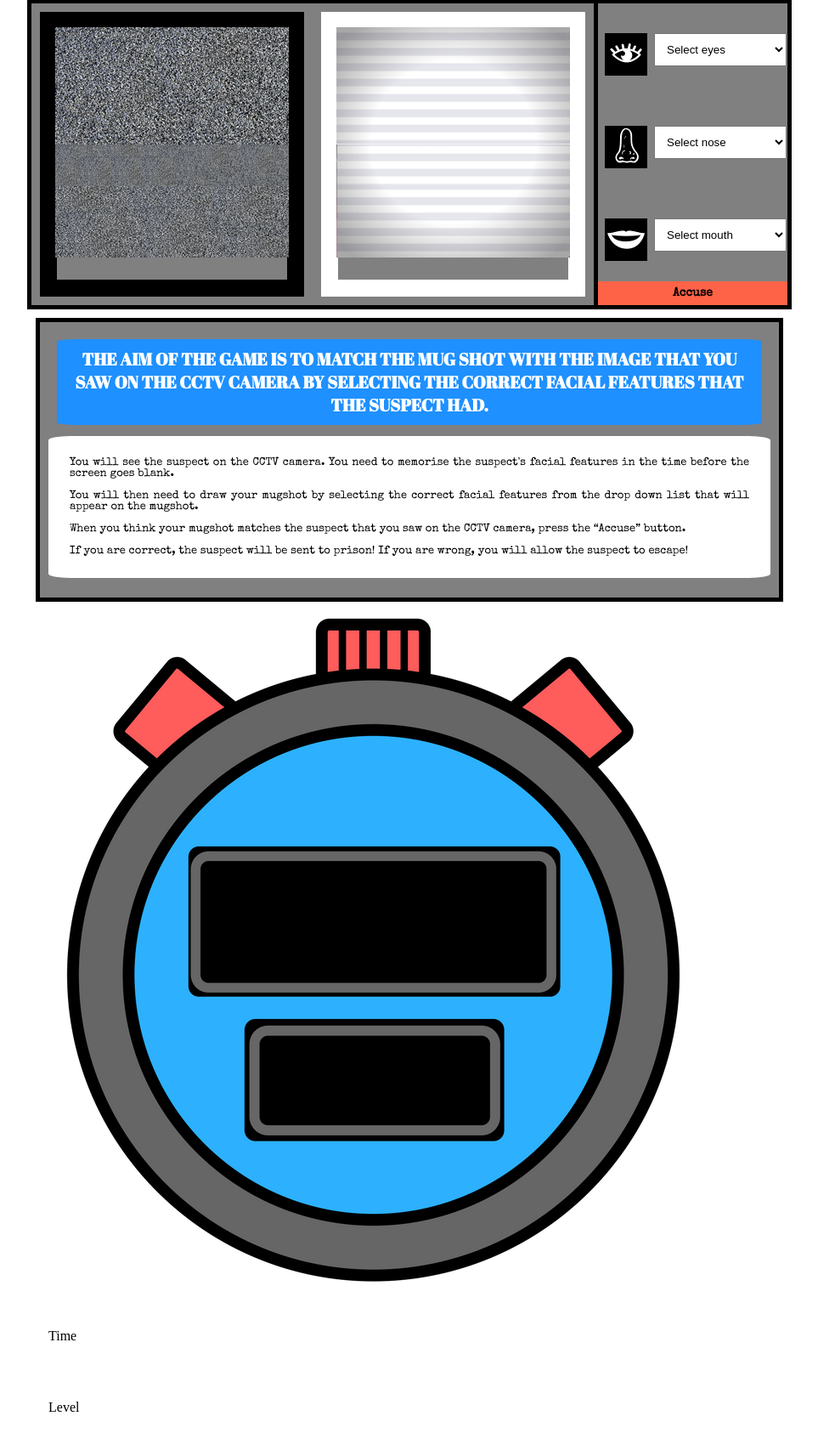
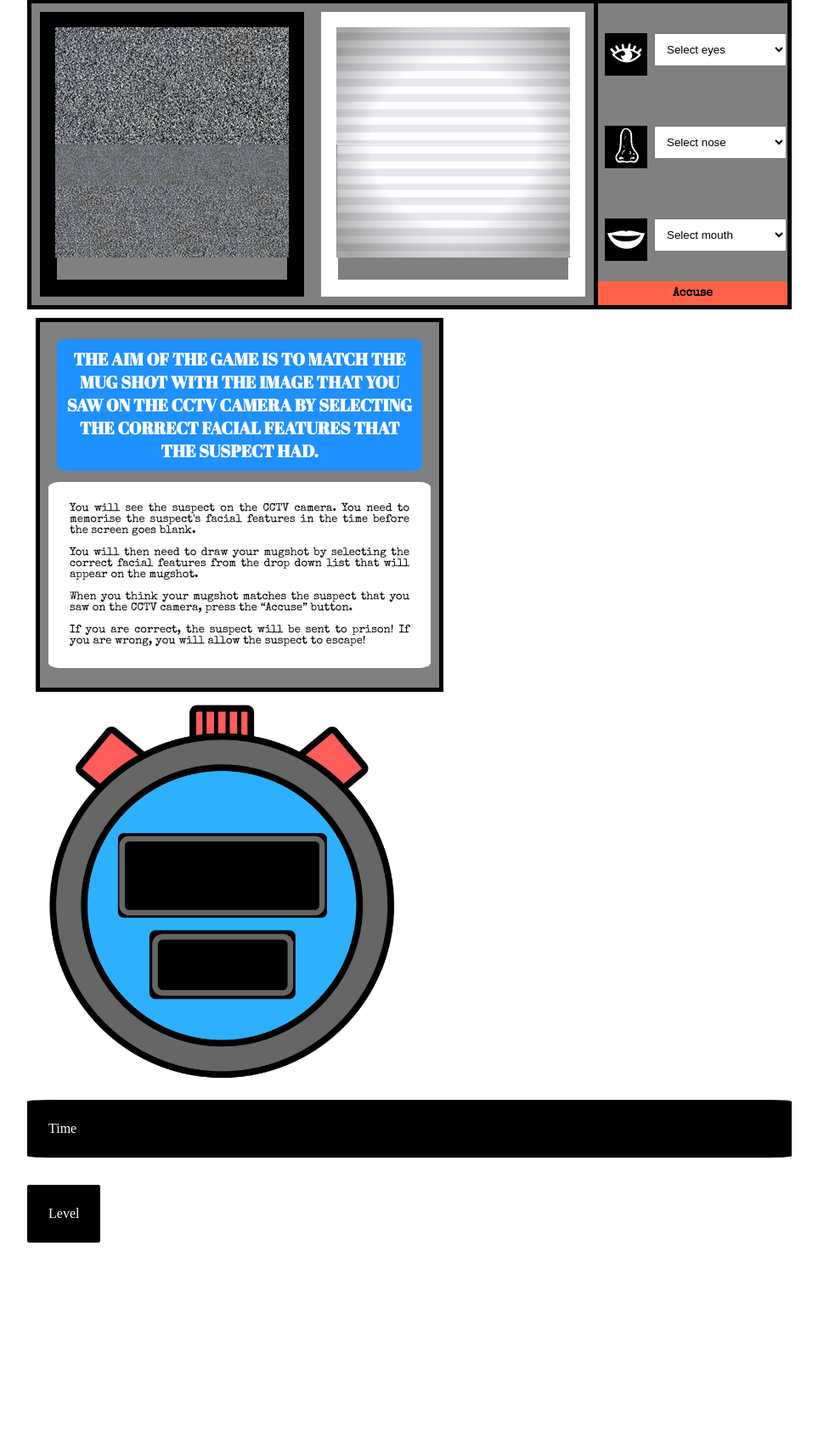
Before and after one commit to CharlotteMD/wdi-first-project, a PHP site: page / in a window 1280 px wide. Shown: the part 238-1944 px from the top of the page at 85% size, without its empty margins (158-1121 px from the left). After the commit the page ends 1700 px from the top, so only its background shows below. Run offline with PHP 8.4, Linux system fonts and the light colour scheme; some libraries are stand-ins or nearby versions.

Commit message:
timer looking a little better- css- but still not working

```diff
--- a/css/style.css
+++ b/css/style.css
@@ -109,6 +109,7 @@ button.submit  {
   background-color: grey;
   border: thick black solid;
   display: block;
+  width: 50%;
 }
 
 h2 {
@@ -127,17 +128,28 @@ p {
   text-align: justify;
   background: white;
   border-radius: 3%;
+  display: flex;
 }
 
 br {
   height: 20em;
 }
 
-.watch {
-  max-width: 25%;
+.watch img{
+  max-width: 50%;
+  position: relative;
+  flex-wrap: wrap;
 }
 
-.time .level {
+.time {
+
+  font-size: 12 px
+  font-family: 'Special Elite', cursive;
+  color: white;
+  background-color: black;
+}
+
+.level {
   position: absolute;
   font-size: 12 px
   font-family: 'Special Elite', cursive;
--- a/js/script.js
+++ b/js/script.js
@@ -112,6 +112,14 @@ $(function(){
 
   const cellAudio = new Audio('./sounds/cell.mp3');
 
+  const score = function() {
+    console.count(winSequence);
+  };
+
+  const progress = function() {
+    $score.text(score);
+  };
+
   const escapeSequence = function () {
     $villain.css('visibility', 'visible');
   };
@@ -136,10 +144,11 @@ $(function(){
     alert('You win!');
     cellAudio.play();
     captureSequence();
-
     setTimeout(() => {
       resetCctv();
     }, 3000);
+    progress();
+    // make the whole game stop when you get to 0 seconds
   };
 
   const startTimer = function() {
@@ -155,10 +164,6 @@ $(function(){
   };
 
   // const score = log every time win sequence runs, put number in $score on watch
-
-  const score = function() {
-    console.count(winSequence);
-  };
 
   // BUTTON EVENT LISTENERS
   $instr.on('click',() => {
```
